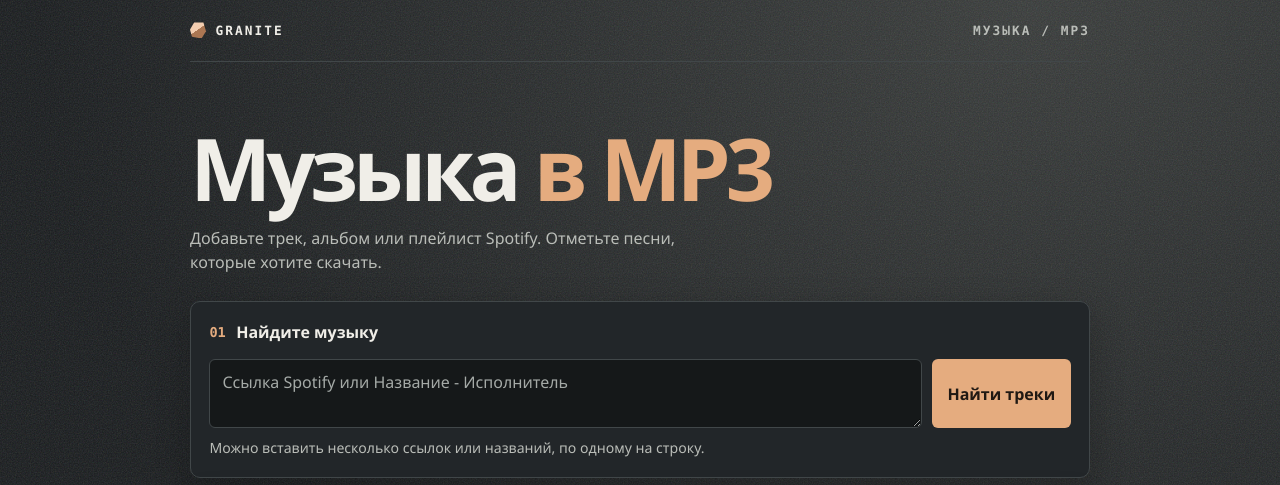
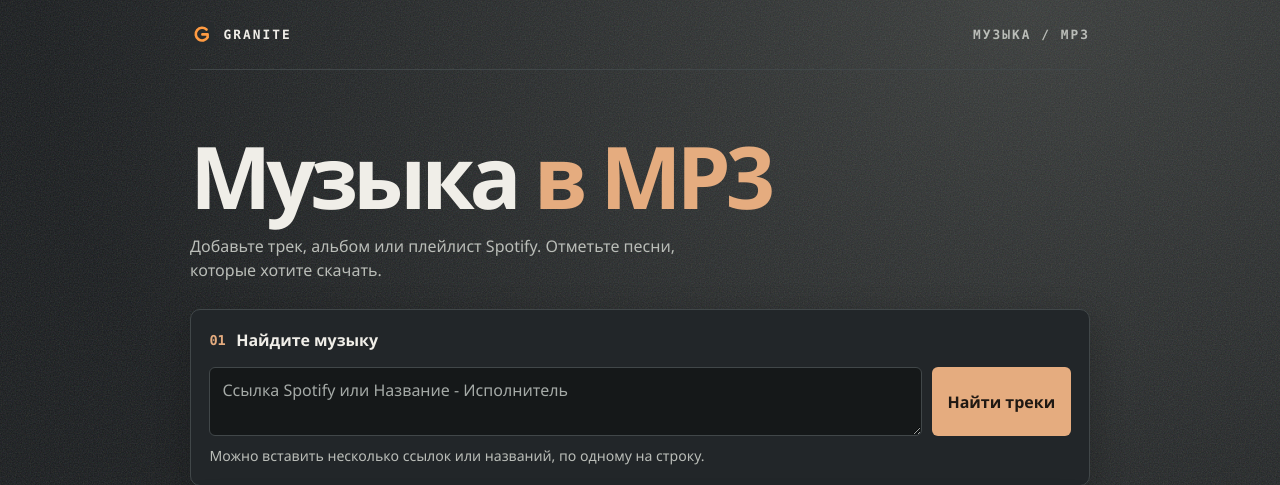
Before and after one commit to Fakyring/spotidownloader, a Flask app: page / in a window 1280 px wide. Shown: the top 485 px of the page. Run offline with Flask 3, Linux system fonts and the light colour scheme.

Commit message:
Added icon

```diff
--- a/static/granite.css
+++ b/static/granite.css
@@ -24,7 +24,7 @@ body {
 .brand, .tag { font: 700 .8rem/1.2 var(--mono); letter-spacing: .16em; }
 .brand { display: inline-flex; align-items: center; gap: .6rem; }
 .tag { color: var(--muted); text-align: right; }
-.mark { width: 1rem; height: 1rem; background: linear-gradient(145deg, #f3cdb0 48%, #ab7652 49%); clip-path: polygon(26% 0, 84% 0, 100% 55%, 72% 100%, 12% 90%, 0 45%); }
+.mark { flex: none; }
 .hero { padding: clamp(2rem, 6vw, 4rem) 0 1.65rem; }
 h1 { margin: 0; font-size: clamp(2.7rem, 9vw, 5.4rem); font-weight: 800; line-height: .98; letter-spacing: -.06em; }
 h1 span { color: var(--mineral); white-space: nowrap; }
--- a/templates/index.html
+++ b/templates/index.html
@@ -4,13 +4,14 @@
   <meta charset="utf-8">
   <meta name="viewport" content="width=device-width, initial-scale=1">
   <title>Granite / Музыка в MP3</title>
+  <link rel="icon" type="image/svg+xml" href="{{ url_for('static', filename='granite-icon.svg') }}">
   <link rel="stylesheet" href="{{ url_for('static', filename='granite.css') }}">
   <script defer src="{{ url_for('static', filename='granite.js') }}"></script>
 </head>
 <body>
   <main class="shell">
     <header class="masthead">
-      <span class="brand"><span class="mark" aria-hidden="true"></span> GRANITE</span>
+      <span class="brand"><img class="mark" src="{{ url_for('static', filename='granite-icon.svg') }}" width="24" height="24" alt=""> GRANITE</span>
       <span class="tag">МУЗЫКА / MP3</span>
     </header>
 
```
Also changed, not shown: static/granite-icon.svg (added).
